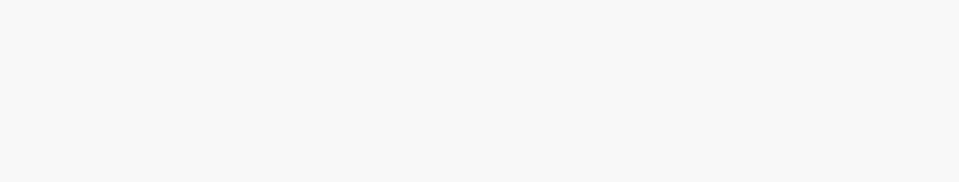
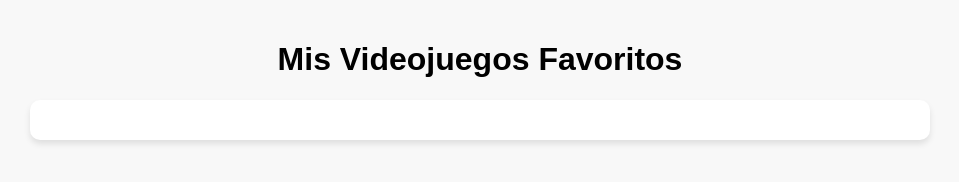
Before and after one commit to JCertain/juegosfv, a plain HTML site: page index.html in a window 1280 px wide. Shown: the whole page, without its empty margins (160-1119 px from the left). Drawn offline with Linux system fonts and the light colour scheme.

Commit message:
add titulo

```diff
--- a/index.html
+++ b/index.html
@@ -38,3 +38,7 @@
     </style>
 </head>
 <body>
+    <div class="container">
+        <h1>Mis Videojuegos Favoritos</h1>
+
+        <div class="game">
```
